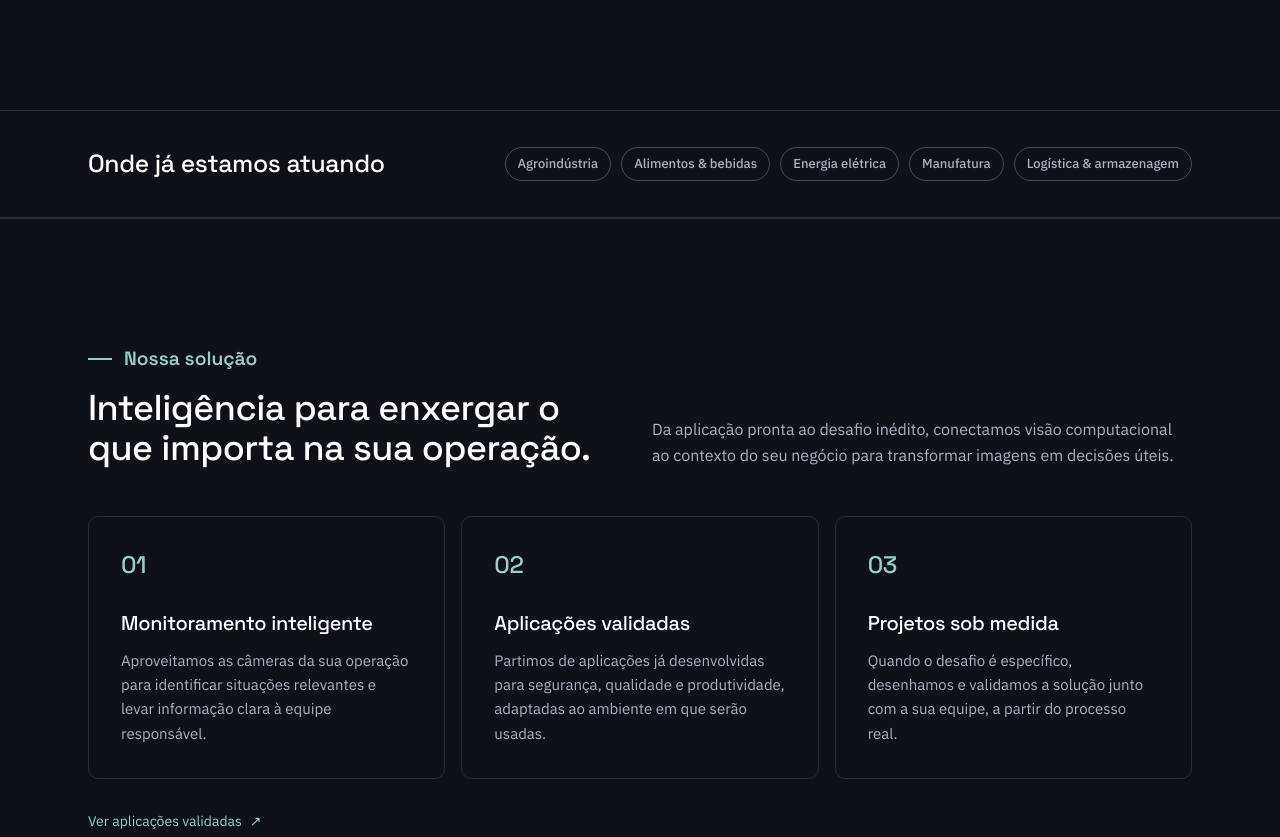
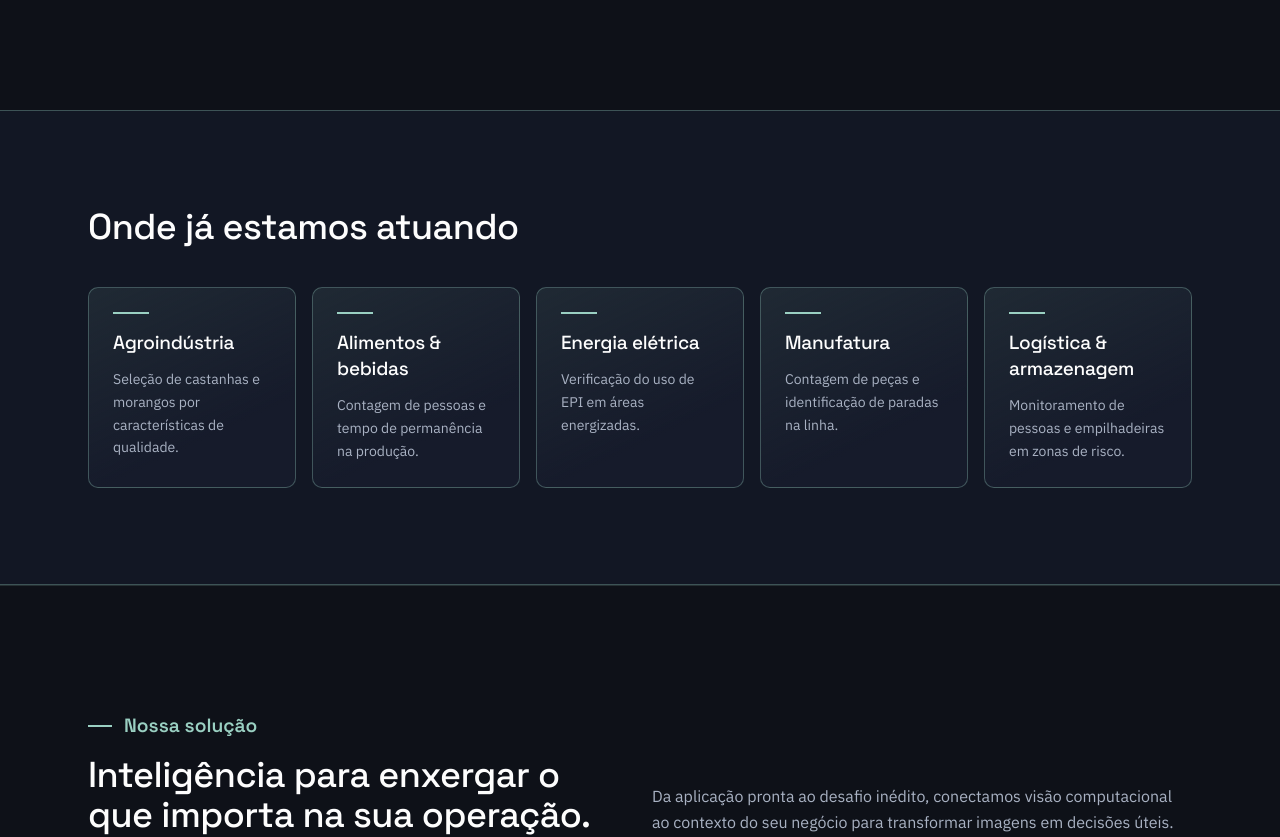
Before and after one commit to gustavogurg/swk-landing, a Next.js app: page / in a window 1280 px wide. Shown: the part 697-1534 px from the top of the page. Built offline with nearby package versions, Linux system fonts and the light colour scheme; no server answers.

Commit message:
onde atuando

```diff
--- a/src/app/landing.css
+++ b/src/app/landing.css
@@ -91,6 +91,26 @@
 
 .lk-hairline {
   border-top: 1px solid var(--lk-line);
+}
+
+.lk-sector-card {
+  display: flex;
+  min-height: 10rem;
+  flex-direction: column;
+  justify-content: flex-start;
+  gap: 1rem;
+  padding: 1.5rem;
+  border: 1px solid var(--lk-line-strong);
+  border-radius: 10px;
+  background: linear-gradient(155deg, rgba(154, 208, 194, 0.1), var(--lk-panel) 70%);
+}
+
+.lk-sector-card::before {
+  content: "";
+  display: block;
+  width: 2.25rem;
+  height: 2px;
+  background: var(--lk-mint);
 }
 
 .lk-caption {
--- a/src/components/landing/Pillars.tsx
+++ b/src/components/landing/Pillars.tsx
@@ -196,12 +196,9 @@ export default function Pillars() {
       <div className="lk-container">
         <Reveal>
           <p className="lk-section-label mb-4">Cases</p>
-          <div className="flex flex-col gap-4 md:flex-row md:items-end md:justify-between">
-            <h2 className="lk-display max-w-xl text-3xl font-medium leading-tight md:text-4xl">
-              Cases validados
-            </h2>
-            <Caption>07 canais · 03 frentes</Caption>
-          </div>
+          <h2 className="lk-display max-w-xl text-3xl font-medium leading-tight md:text-4xl">
+            Cases validados
+          </h2>
         </Reveal>
 
         {[...PILLARS].sort((a, b) => PILLAR_ORDER[a.label] - PILLAR_ORDER[b.label]).map((pillar) => (
--- a/src/components/landing/SectorsStrip.tsx
+++ b/src/components/landing/SectorsStrip.tsx
@@ -1,22 +1,44 @@
 const SECTORS = [
-  "Agroindústria",
-  "Alimentos & bebidas",
-  "Energia elétrica",
-  "Manufatura",
-  "Logística & armazenagem",
+  {
+    name: "Agroindústria",
+    application: "Seleção de castanhas e morangos por características de qualidade.",
+  },
+  {
+    name: "Alimentos & bebidas",
+    application: "Contagem de pessoas e tempo de permanência na produção.",
+  },
+  {
+    name: "Energia elétrica",
+    application: "Verificação do uso de EPI em áreas energizadas.",
+  },
+  {
+    name: "Manufatura",
+    application: "Contagem de peças e identificação de paradas na linha.",
+  },
+  {
+    name: "Logística & armazenagem",
+    application: "Monitoramento de pessoas e empilhadeiras em zonas de risco.",
+  },
 ];
 
 export default function SectorsStrip() {
   return (
-    <section className="border-y border-[var(--lk-line)]">
-      <div className="lk-container flex flex-col gap-6 py-9 md:flex-row md:items-center md:justify-between md:gap-10">
-        <h2 className="lk-display max-w-xs shrink-0 text-[1.4rem] font-medium leading-tight text-[var(--lk-ice)] md:text-[1.55rem]">
+    <section className="border-y border-[var(--lk-line-strong)] bg-[var(--lk-bg2)] py-20 md:py-24">
+      <div className="lk-container">
+        <h2 className="lk-display max-w-2xl text-3xl font-medium leading-tight text-[var(--lk-ice)] md:text-4xl">
           Onde já estamos atuando
         </h2>
-        <ul className="flex flex-wrap gap-2.5 md:justify-end">
+        <ul className="mt-10 grid gap-4 sm:grid-cols-2 lg:grid-cols-5">
           {SECTORS.map((sector) => (
-            <li key={sector} className="rounded-full border border-[var(--lk-line-strong)] px-3 py-1.5 text-[13px] font-medium text-[var(--lk-slate)]">
-              {sector}
+            <li key={sector.name} className="lk-sector-card sm:last:col-span-2 lg:last:col-span-1">
+              <div>
+                <h3 className="lk-display text-[19px] font-medium leading-snug text-[var(--lk-ice)]">
+                  {sector.name}
+                </h3>
+                <p className="mt-3 text-[14px] leading-relaxed text-[var(--lk-slate)]">
+                  {sector.application}
+                </p>
+              </div>
             </li>
           ))}
         </ul>
```
